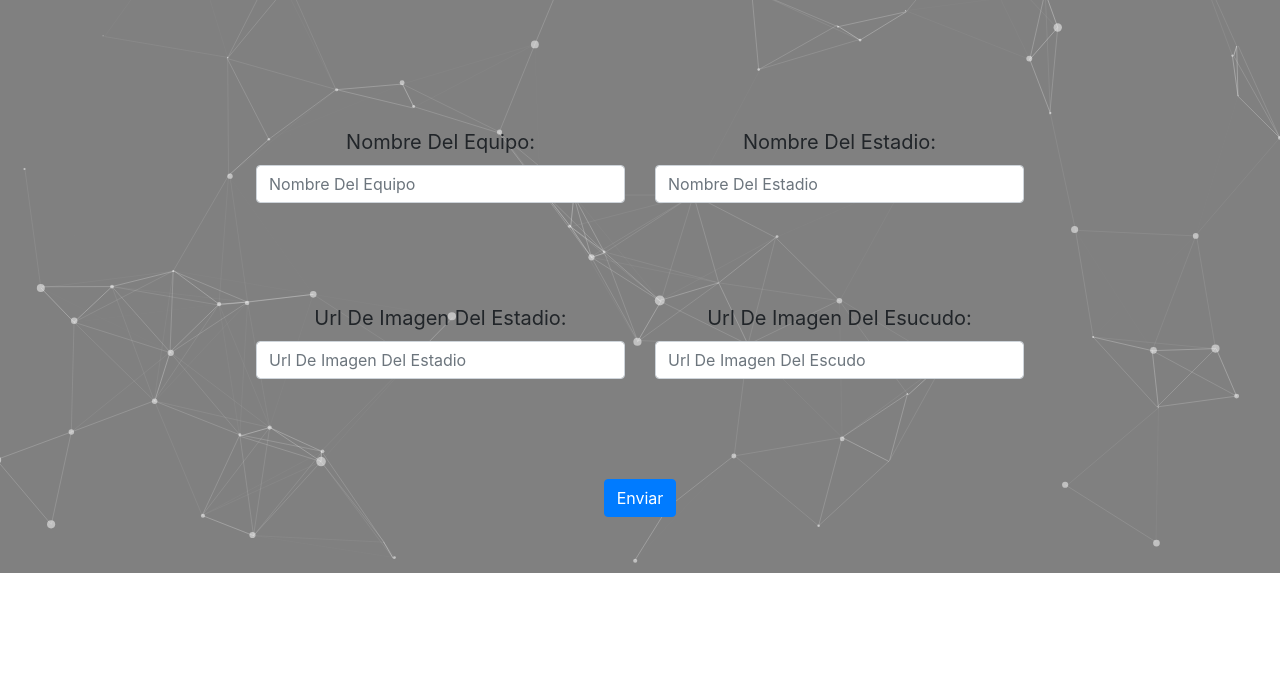
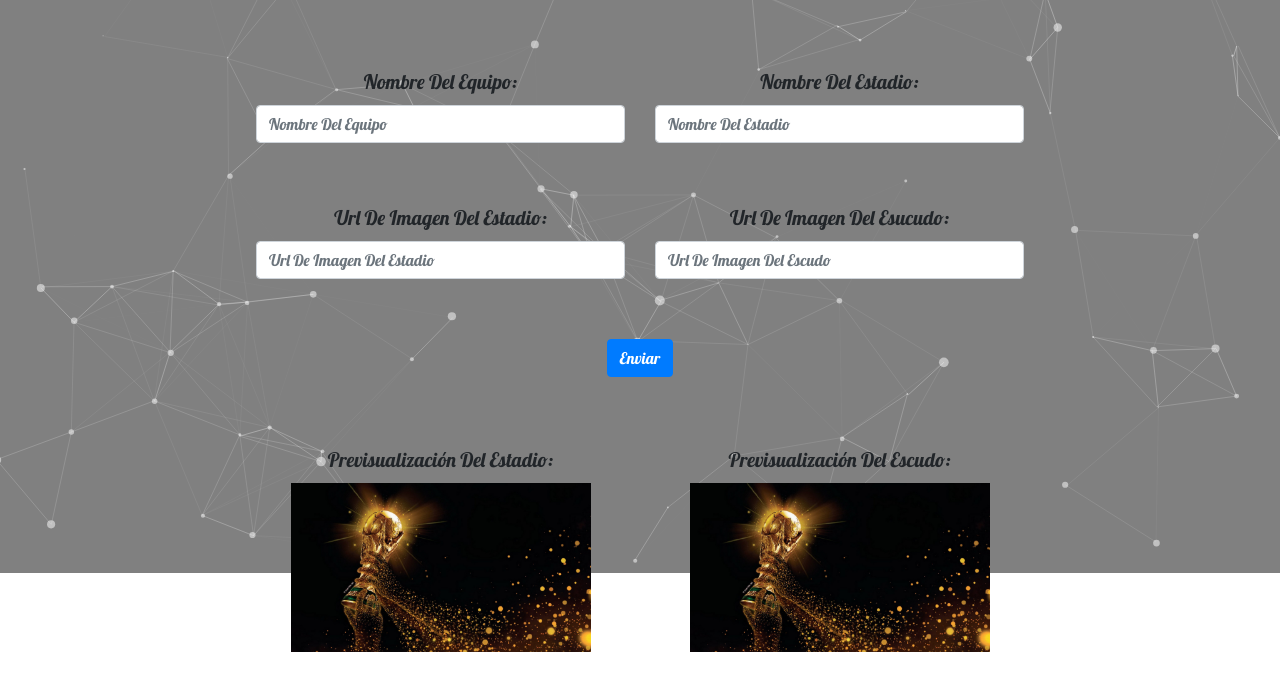
Before and after one commit to DevelopGadget/Frontend, a plain HTML site: page EquiposReg.html in a window 1280 px wide. Shown: the part 73-764 px from the top of the page. Drawn offline with nearby package versions, Linux system fonts and the light colour scheme.

Commit message:
form equipos

```diff
--- a/Css/Style.css
+++ b/Css/Style.css
@@ -60,10 +60,10 @@ nav ul li{
   display: inline;
 }
 
-header nav ul li a{
+nav ul li a{
+  text-decoration: none;
   color: white;
   font-size: 20px;
-  text-decoration: none;
   padding-left: 25px;
   font-weight: bold;
   letter-spacing: 1px;
--- a/Css/StyleForm.css
+++ b/Css/StyleForm.css
@@ -2,17 +2,14 @@ form {
   width: 100%;
   text-align: center;
   font-size: 20px;
-  top: 200px;
+  top: 140px;
   position: absolute;
   padding-left: 20%;
   padding-right: 20%;
+  font-family: Lobster;
 }
 
 form div{
-  padding-bottom: 50px;
-  align-self: center;
+  padding-bottom: 30px;
+  text-align: center;
 }
-
-nav ul li a{
-
-}
--- a/EquiposReg.html
+++ b/EquiposReg.html
@@ -2,14 +2,12 @@
 <html>
 <head>
   <meta charset="utf-8" />
+  <meta name="viewport" content="width=device-width, initial-scale=1">
+  <meta name="viewport" content="width=device-width, initial-scale=1, maximum-scale=1, user-scalable=no">
   <title>Equipos</title>
-  <link rel="stylesheet" href="Css/StyleForm.css">
   <link rel="stylesheet" href="Css/Style.css">
   <link rel="stylesheet" href="https://maxcdn.bootstrapcdn.com/bootstrap/4.0.0/css/bootstrap.min.css" integrity="sha384-Gn5384xqQ1aoWXA+058RXPxPg6fy4IWvTNh0E263XmFcJlSAwiGgFAW/dAiS6JXm" crossorigin="anonymous">
-  <script src="https://code.jquery.com/jquery-3.2.1.slim.min.js" integrity="sha384-KJ3o2DKtIkvYIK3UENzmM7KCkRr/rE9/Qpg6aAZGJwFDMVNA/GpGFF93hXpG5KkN" crossorigin="anonymous"></script>
-  <script src="https://cdnjs.cloudflare.com/ajax/libs/popper.js/1.12.9/umd/popper.min.js" integrity="sha384-ApNbgh9B+Y1QKtv3Rn7W3mgPxhU9K/ScQsAP7hUibX39j7fakFPskvXusvfa0b4Q" crossorigin="anonymous"></script>
-  <script src="https://maxcdn.bootstrapcdn.com/bootstrap/4.0.0/js/bootstrap.min.js" integrity="sha384-JZR6Spejh4U02d8jOt6vLEHfe/JQGiRRSQQxSfFWpi1MquVdAyjUar5+76PVCmYl" crossorigin="anonymous"></script>
-</body>
+  <link rel="stylesheet" href="Css/StyleForm.css">
 </head>
 <body>
 
@@ -23,7 +21,7 @@
         <nav>
           <ul>
             <li>
-              <a href="index.html">INICIO</a>
+              <a style="text-decoration:none" href="index.html">INICIO</a>
             </li>
           </ul>
         </nav>
@@ -31,6 +29,7 @@
   </header>
 
   <div id="particles-js">
+
     <form>
       <div class="row">
         <div class="col">
@@ -56,6 +55,16 @@
           <div class="col">
               <button type="submit" class="btn btn-primary mb-2">Enviar</button>
           </div>
+      </div>
+      <div class="row">
+          <div class="col">
+              <label for="Previsualización Del Estadio">Previsualización Del Estadio:</label>
+              <img src="Imagenes/Fondo.jpg" class="img-responsive" alt="Cinque Terre" width="300" height="230" placeholder="Previsualización Del Estadio" class="form-control">
+          </div>
+          <div class="col">
+              <label for="Previsualización Del Esucdo">Previsualización Del Escudo:</label>
+              <img src="Imagenes/Fondo.jpg" class="img-responsive" alt="Cinque Terre" width="300" height="230" placeholder="Previsualización Del Escudo" class="form-control">
+          </div>
         </div>
     </form>
   </div>
```
Also changed, not shown: index.html (+2 -4 lines).
